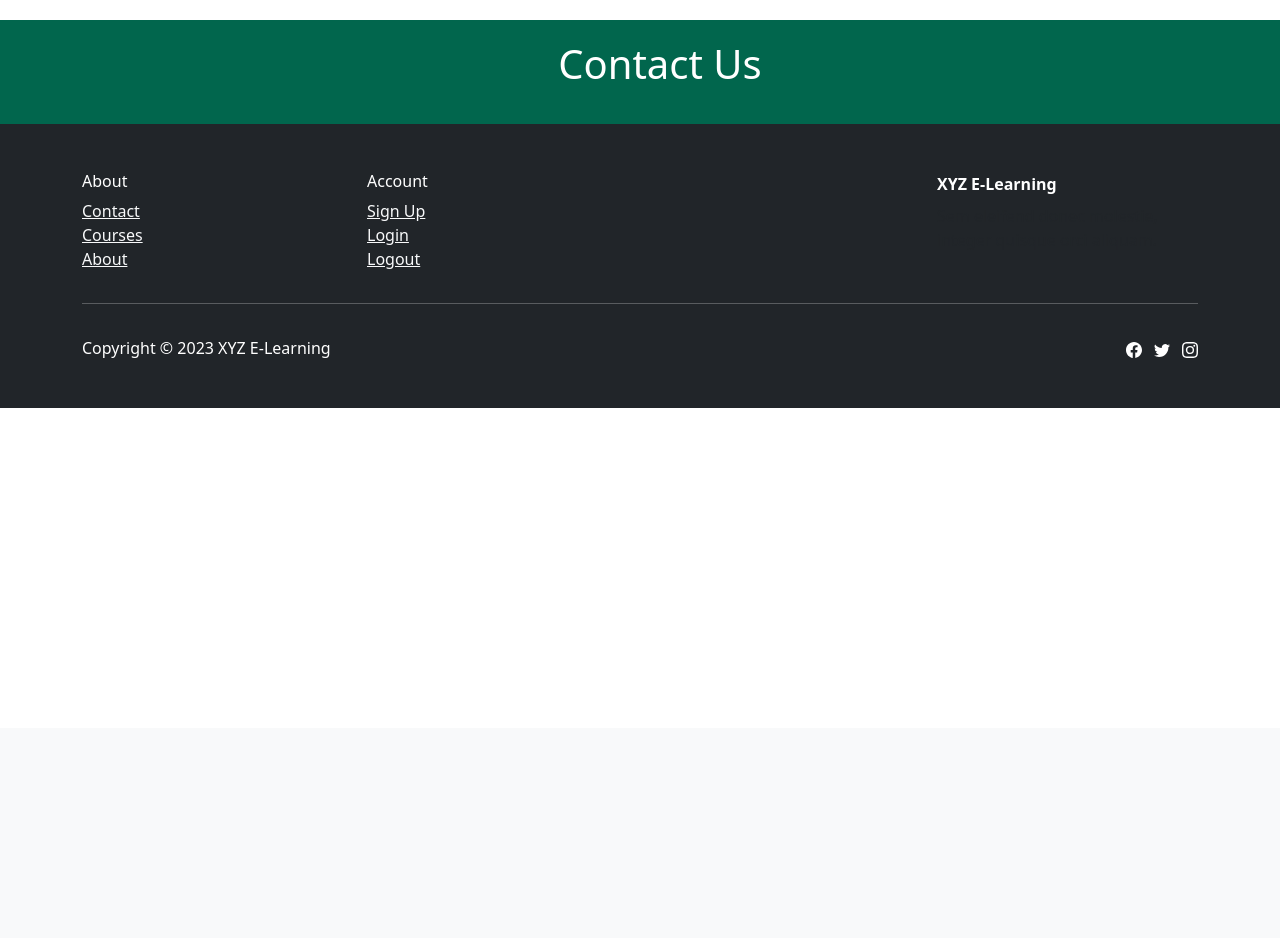
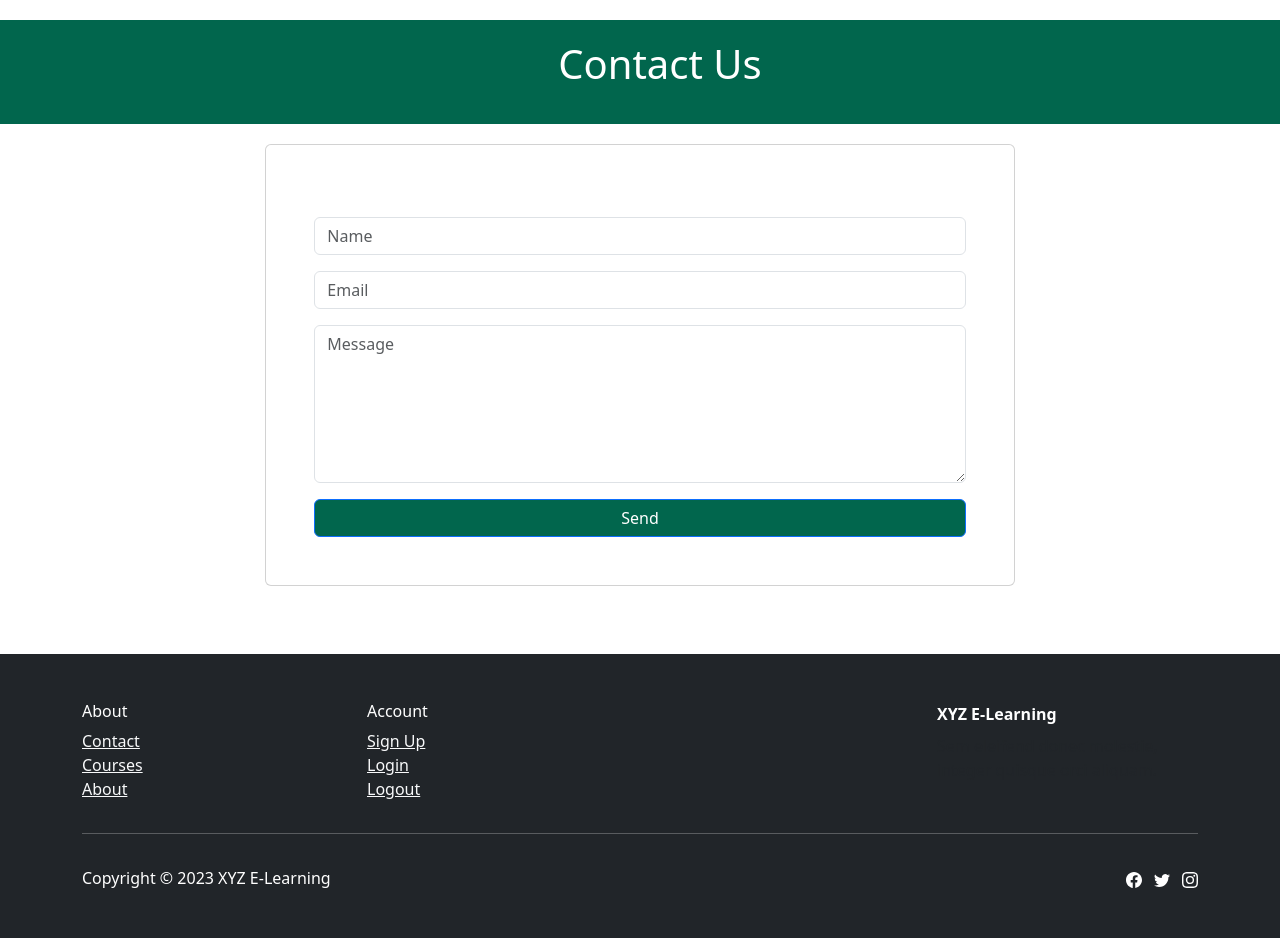
Before and after one commit to ivan-akos/e-learning-AFP2-23, a Django app: page /contact in a window 1280 px wide. Shown: the part 72-1010 px from the top of the page. Before the commit the page ends 480 px from the top, so only its background shows below. Run offline with Django 4.2, Linux system fonts and the light colour scheme; some libraries are stand-ins or nearby versions.

Commit message:
contact: contact form

```diff
--- a/src/django/elearning_app/templates/contact.html
+++ b/src/django/elearning_app/templates/contact.html
@@ -6,5 +6,22 @@
         <h1>Contact Us</h1>
         <p></p>
     </div>
+</div>
+<div class="container" style=" padding: 20px">
+  <div class="row" ">
+      <div class="col-md-8" style="padding: 0px; margin-left: auto; margin-right: auto;">
+        <div class="card mb-5">
+          <div class="card-body p-sm-5">
+              <h2 class="text-center mb-4"></h2>
+              <form method="post">
+                  <div class="mb-3"><input class="form-control" type="text" id="name-2" name="name" placeholder="Name"></div>
+                  <div class="mb-3"><input class="form-control" type="email" id="email-2" name="email" placeholder="Email"></div>
+                  <div class="mb-3"><textarea class="form-control" id="message-2" name="message" rows="6" placeholder="Message"></textarea></div>
+                  <div><button class="btn btn-primary d-block w-100" style="background-color: var(--custom-secondary-color)"  type="submit">Send </button></div>
+              </form>
+          </div>
+      </div>
+      </div>
+    </div>
   </div>
 {% endblock content %}
```
